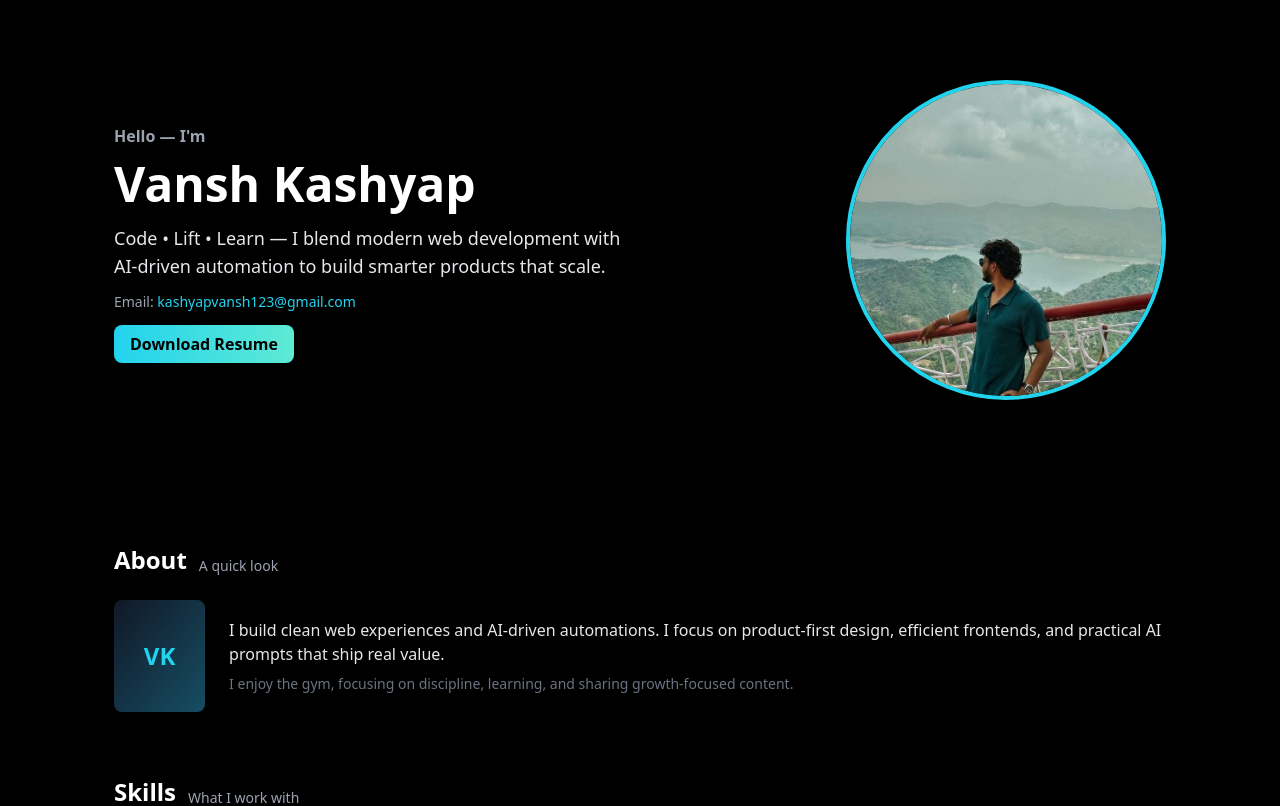
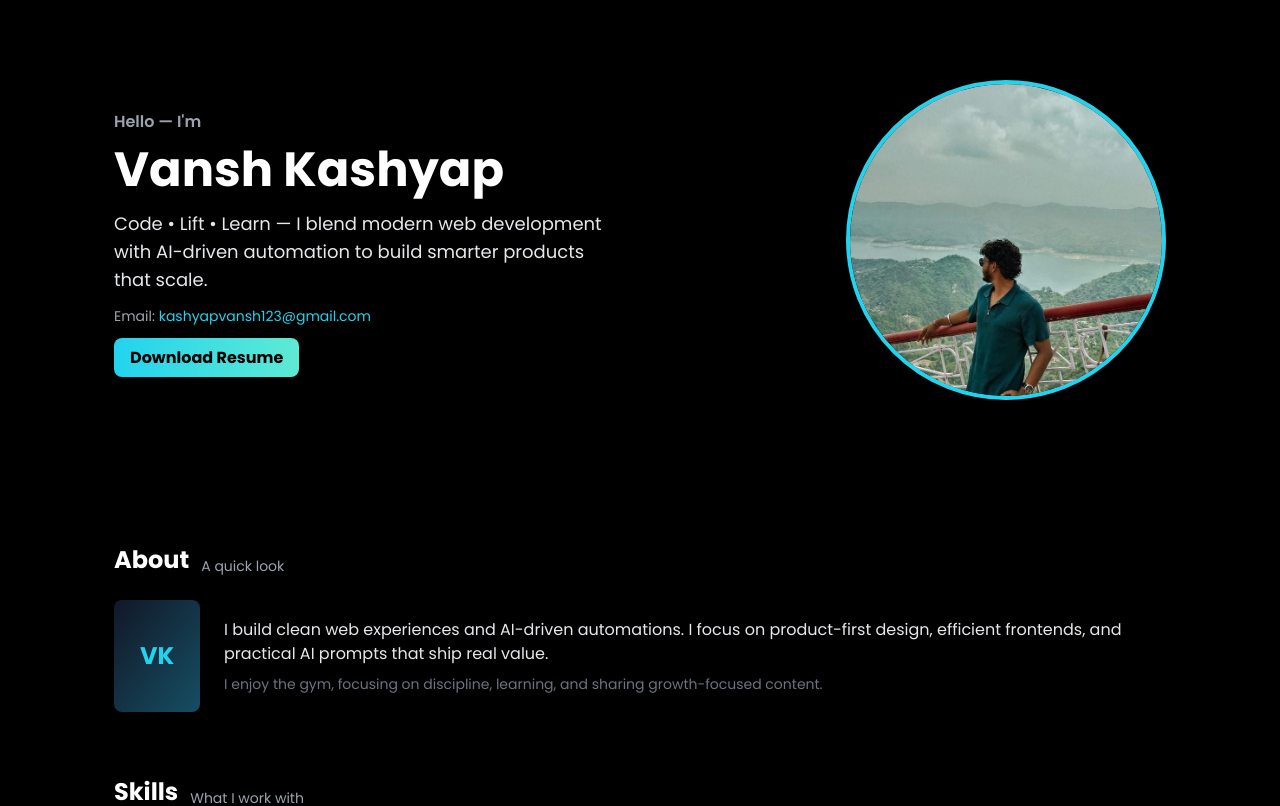
Before and after one commit to vanshkashyap04/First_Portfolio, a React (Vite) app: page / in a window 1280 px wide. Shown: the top 806 px of the page. Built offline with nearby package versions, Linux system fonts and the light colour scheme.

Commit message:
Update tailwind.config.js

```diff
--- a/tailwind.config.js
+++ b/tailwind.config.js
@@ -1,8 +1,15 @@
 /** @type {import('tailwindcss').Config} */
 export default {
-  content: ["./index.html", "./src/**/*.{js,ts,jsx,tsx}"],
+  content: [
+    "./index.html",
+    "./src/**/*.{js,ts,jsx,tsx}"
+  ],
   theme: {
-    extend: {},
+    extend: {
+      fontFamily: {
+        poppins: ['Poppins', 'sans-serif']
+      }
+    },
   },
   plugins: [],
 }
```
